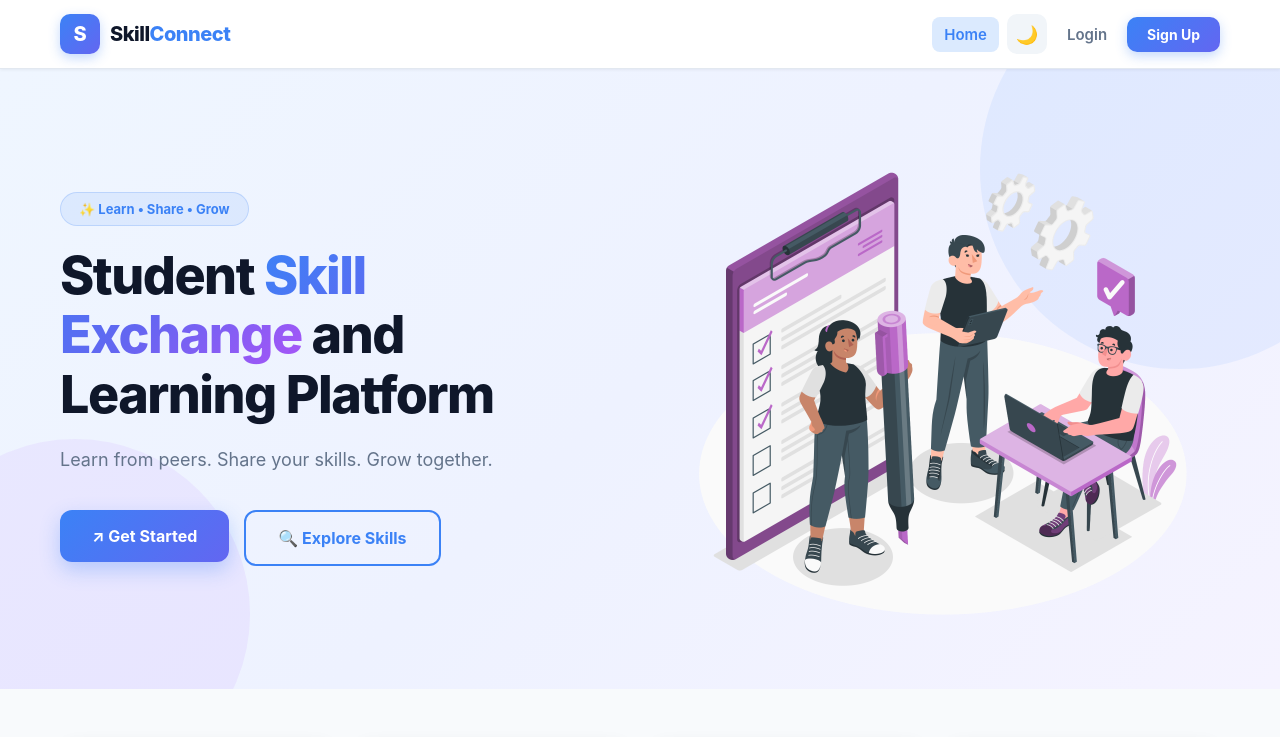
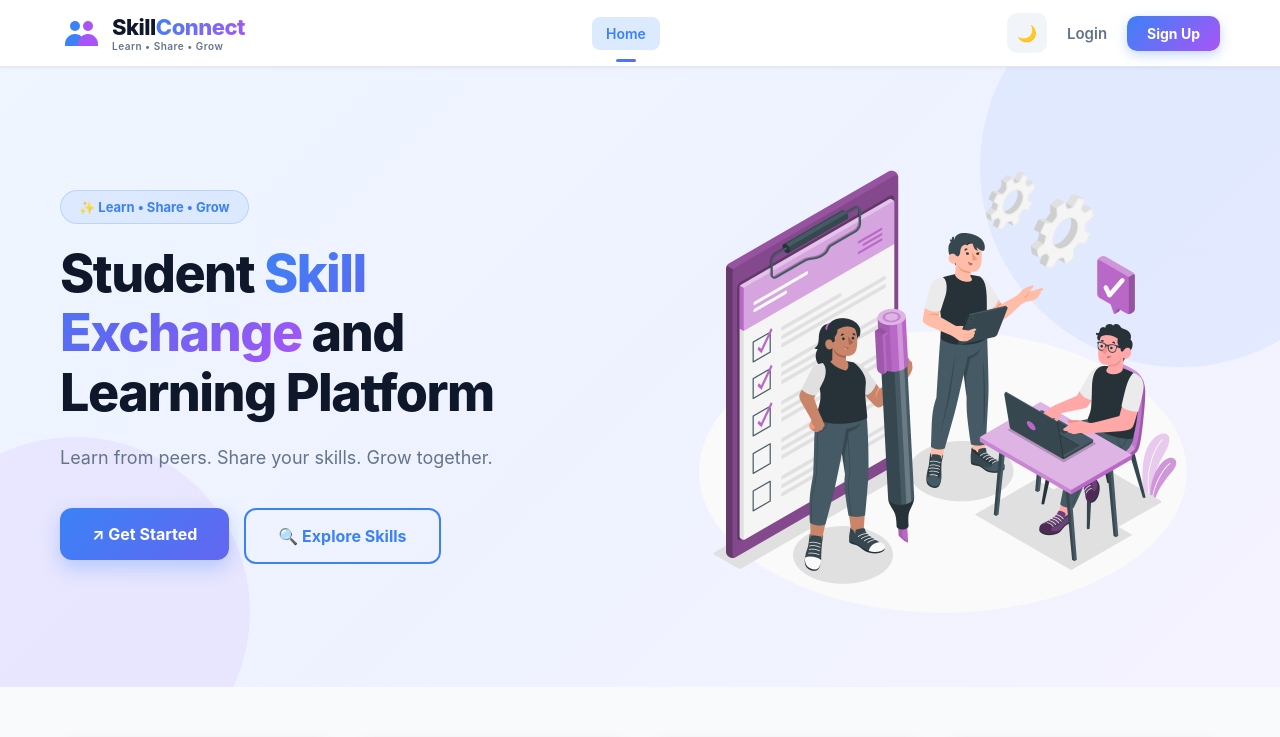
Before and after one commit to tharukasewmini1230-creator/SkillConnect, a React app in the folder frontend/: page / in a window 1280 px wide. Shown: the top 737 px of the page. Built offline with nearby package versions, Linux system fonts and the light colour scheme; no server answers; the HTML template or start-up script is replaced by a standard one.

Commit message:
feat: enhance Navbar with notifications feature and improved layout

```diff
--- a/frontend/src/components/Navbar.jsx
+++ b/frontend/src/components/Navbar.jsx
@@ -11,6 +11,7 @@ const Navbar = () => {
 
   const [searchQuery, setSearchQuery] = useState('');
   const [showUserMenu, setShowUserMenu] = useState(false);
+  const [showNotifications, setShowNotifications] = useState(false);
 
   const handleLogout = () => {
     logout();
@@ -28,6 +29,14 @@ const Navbar = () => {
 
   const isActive = (path) => location.pathname === path;
 
+  const navLinks = [
+    { path: '/', label: 'Home', requireAuth: false },
+    { path: '/matches', label: 'Explore', requireAuth: true },
+    { path: '/dashboard', label: 'My Skills', requireAuth: true },
+    { path: '/sessions', label: 'Sessions', requireAuth: true, comingSoon: true },
+    { path: '/community', label: 'Community', requireAuth: true, comingSoon: true }
+  ];
+
   return (
     <nav style={{
       background: 'var(--white)',
@@ -41,50 +50,122 @@ const Navbar = () => {
         display: 'flex',
         justifyContent: 'space-between',
         alignItems: 'center',
-        padding: '14px 20px',
+        padding: '12px 20px',
         gap: '20px'
       }}>
 
-        {/* Logo */}
-        <Link to="/" style={{ display: 'flex', alignItems: 'center', gap: '10px', flexShrink: 0 }}>
-          <div style={{
-            width: '40px',
-            height: '40px',
-            borderRadius: '10px',
-            background: 'linear-gradient(135deg, #3B82F6 0%, #6366F1 100%)',
-            display: 'flex',
-            alignItems: 'center',
-            justifyContent: 'center',
-            color: '#fff',
+        {/* ============================================
+            LOGO WITH TAGLINE
+            ============================================ */}
+        <Link to="/" style={{ display: 'flex', alignItems: 'center', gap: '10px', flexShrink: 0, textDecoration: 'none' }}>
+          {/* People Icon SVG */}
+          <svg width="42" height="42" viewBox="0 0 42 42" xmlns="http://www.w3.org/2000/svg">
+            <defs>
+              <linearGradient id="logoGrad" x1="0%" y1="0%" x2="100%" y2="100%">
+                <stop offset="0%" stopColor="#3B82F6" />
+                <stop offset="100%" stopColor="#A855F7" />
+              </linearGradient>
+            </defs>
+            {/* Left person (blue) */}
+            <circle cx="15" cy="14" r="5" fill="#3B82F6" />
+            <path d="M5 32c0-5.5 4.5-10 10-10s10 4.5 10 10v2H5v-2z" fill="#3B82F6" />
+            {/* Right person (purple) */}
+            <circle cx="28" cy="14" r="5" fill="#A855F7" />
+            <path d="M18 32c0-5.5 4.5-10 10-10s10 4.5 10 10v2H18v-2z" fill="#A855F7" />
+          </svg>
+
+          <div style={{ display: 'flex', flexDirection: 'column', lineHeight: 1 }}>
+            <span style={{
+              fontSize: '22px',
               fontWeight: '800',
-            fontSize: '20px',
-            boxShadow: '0 4px 12px rgba(59, 130, 246, 0.3)'
+              color: '#0F172A',
+              letterSpacing: '-0.5px',
+              marginBottom: '3px'
             }}>
-            S
+              Skill<span style={{
+                background: 'linear-gradient(135deg, #3B82F6 0%, #A855F7 100%)',
+                WebkitBackgroundClip: 'text',
+                WebkitTextFillColor: 'transparent',
+                backgroundClip: 'text'
+              }}>Connect</span>
+            </span>
+            <span style={{
+              fontSize: '10px',
+              color: 'var(--gray)',
+              fontWeight: '600',
+              letterSpacing: '0.5px'
+            }}>
+              Learn • Share • Grow
+            </span>
           </div>
-          <span style={{
-            fontSize: '20px',
-            fontWeight: '800',
-            color: 'var(--dark)',
-            letterSpacing: '-0.5px'
-          }}>
-            Skill<span style={{ color: '#3B82F6' }}>Connect</span>
-          </span>
         </Link>
 
-        {/* Search Bar (Desktop only) */}
+        {/* ============================================
+            NAV LINKS
+            ============================================ */}
+        <div style={{
+          display: 'flex',
+          gap: '4px',
+          alignItems: 'center',
+          flexWrap: 'wrap'
+        }}>
+          {navLinks
+            .filter((link) => !link.requireAuth || user)
+            .map((link) => (
+              <Link
+                key={link.path}
+                to={link.comingSoon ? '#' : link.path}
+                onClick={(e) => {
+                  if (link.comingSoon) {
+                    e.preventDefault();
+                    alert(`${link.label} page is coming soon! 🚀`);
+                  }
+                }}
+                style={{
+                  color: isActive(link.path) ? '#3B82F6' : 'var(--gray)',
+                  fontSize: '14px',
+                  fontWeight: '600',
+                  padding: '8px 14px',
+                  borderRadius: '8px',
+                  background: isActive(link.path) ? 'var(--primary-light)' : 'transparent',
+                  transition: 'all 0.2s',
+                  position: 'relative'
+                }}
+              >
+                {link.label}
+                {isActive(link.path) && (
+                  <span style={{
+                    position: 'absolute',
+                    bottom: '-12px',
+                    left: '50%',
+                    transform: 'translateX(-50%)',
+                    width: '20px',
+                    height: '3px',
+                    borderRadius: '2px',
+                    background: 'linear-gradient(135deg, #3B82F6 0%, #6366F1 100%)'
+                  }} />
+                )}
+              </Link>
+            ))}
+        </div>
+
+        {/* ============================================
+            SEARCH BAR
+            ============================================ */}
         {user && (
           <form onSubmit={handleSearch} style={{
             flex: 1,
-            maxWidth: '400px',
+            maxWidth: '300px',
             display: 'flex',
             alignItems: 'center',
             background: 'var(--light-gray)',
             borderRadius: '10px',
-            padding: '8px 15px',
-            gap: '10px'
+            padding: '9px 15px',
+            gap: '10px',
+            border: '1px solid transparent',
+            transition: 'all 0.2s'
           }}>
-            <span style={{ fontSize: '16px', color: 'var(--gray)' }}>🔍</span>
+            <span style={{ fontSize: '15px', color: 'var(--gray)' }}>🔍</span>
             <input
               type="text"
               placeholder="Search skills, people..."
@@ -94,7 +175,7 @@ const Navbar = () => {
                 flex: 1,
                 border: 'none',
                 background: 'transparent',
-                fontSize: '14px',
+                fontSize: '13px',
                 color: 'var(--dark)',
                 outline: 'none'
               }}
@@ -102,34 +183,10 @@ const Navbar = () => {
           </form>
         )}
 
-        {/* Right Side */}
+        {/* ============================================
+            RIGHT SIDE - NOTIFICATIONS, THEME, USER
+            ============================================ */}
         <div style={{ display: 'flex', gap: '8px', alignItems: 'center', flexShrink: 0 }}>
-
-          <Link to="/" style={{
-            color: isActive('/') ? '#3B82F6' : 'var(--gray)',
-            fontSize: '15px',
-            fontWeight: '600',
-            padding: '8px 12px',
-            borderRadius: '8px',
-            background: isActive('/') ? 'var(--primary-light)' : 'transparent',
-            transition: 'all 0.2s'
-          }}>
-            Home
-          </Link>
-
-          {user ? (
-            <>
-              <Link to="/dashboard" style={{
-                color: isActive('/dashboard') ? '#3B82F6' : 'var(--gray)',
-                fontSize: '15px',
-                fontWeight: '600',
-                padding: '8px 12px',
-                borderRadius: '8px',
-                background: isActive('/dashboard') ? 'var(--primary-light)' : 'transparent',
-                transition: 'all 0.2s'
-              }}>
-                Dashboard
-              </Link>
 
           {/* Theme Toggle */}
           <button
@@ -141,7 +198,7 @@ const Navbar = () => {
               borderRadius: '10px',
               background: theme === 'light' ? 'var(--light-gray)' : '#334155',
               color: theme === 'light' ? 'var(--gray)' : '#FBBF24',
-                  fontSize: '18px',
+              fontSize: '16px',
               display: 'flex',
               alignItems: 'center',
               justifyContent: 'center',
@@ -151,15 +208,101 @@ const Navbar = () => {
             {theme === 'light' ? '🌙' : '☀️'}
           </button>
 
+          {user ? (
+            <>
+              {/* Notification Bell */}
+              <div style={{ position: 'relative' }}>
+                <button
+                  onClick={() => {
+                    setShowNotifications(!showNotifications);
+                    setShowUserMenu(false);
+                  }}
+                  style={{
+                    width: '40px',
+                    height: '40px',
+                    borderRadius: '10px',
+                    background: 'var(--light-gray)',
+                    color: 'var(--gray)',
+                    fontSize: '16px',
+                    display: 'flex',
+                    alignItems: 'center',
+                    justifyContent: 'center',
+                    position: 'relative'
+                  }}
+                >
+                  🔔
+                  <span style={{
+                    position: 'absolute',
+                    top: '-3px',
+                    right: '-3px',
+                    background: '#EF4444',
+                    color: '#fff',
+                    fontSize: '10px',
+                    fontWeight: '700',
+                    width: '18px',
+                    height: '18px',
+                    borderRadius: '50%',
+                    display: 'flex',
+                    alignItems: 'center',
+                    justifyContent: 'center',
+                    border: '2px solid var(--white)'
+                  }}>
+                    3
+                  </span>
+                </button>
+
+                {/* Notifications Dropdown */}
+                {showNotifications && (
+                  <div style={{
+                    position: 'absolute',
+                    top: 'calc(100% + 10px)',
+                    right: 0,
+                    background: 'var(--white)',
+                    borderRadius: '12px',
+                    boxShadow: '0 10px 25px rgba(15, 23, 42, 0.12)',
+                    border: '1px solid var(--border)',
+                    minWidth: '300px',
+                    padding: '15px',
+                    zIndex: 1000,
+                    animation: 'fadeIn 0.2s ease-out'
+                  }}>
+                    <h4 style={{ fontSize: '14px', fontWeight: '700', color: 'var(--dark)', marginBottom: '12px' }}>
+                      Notifications
+                    </h4>
+                    <div style={{ display: 'flex', flexDirection: 'column', gap: '10px' }}>
+                      <div style={{ padding: '10px', borderRadius: '8px', background: 'var(--light-gray)' }}>
+                        <p style={{ fontSize: '13px', color: 'var(--dark)', fontWeight: '500' }}>
+                          🎉 Welcome to SkillConnect!
+                        </p>
+                        <p style={{ fontSize: '11px', color: 'var(--gray)', marginTop: '3px' }}>
+                          Just now
+                        </p>
+                      </div>
+                      <div style={{ padding: '10px', borderRadius: '8px' }}>
+                        <p style={{ fontSize: '13px', color: 'var(--dark)', fontWeight: '500' }}>
+                          ✨ Add your skills to find matches
+                        </p>
+                        <p style={{ fontSize: '11px', color: 'var(--gray)', marginTop: '3px' }}>
+                          Yesterday
+                        </p>
+                      </div>
+                    </div>
+                  </div>
+                )}
+              </div>
+
               {/* User Menu */}
               <div style={{ position: 'relative' }}>
                 <button
-                  onClick={() => setShowUserMenu(!showUserMenu)}
+                  onClick={() => {
+                    setShowUserMenu(!showUserMenu);
+                    setShowNotifications(false);
+                  }}
                   style={{
                     display: 'flex',
                     alignItems: 'center',
                     gap: '8px',
-                    padding: '6px 12px 6px 6px',
+                    padding: '5px 12px 5px 5px',
                     background: 'var(--light-gray)',
                     borderRadius: '30px',
                     transition: 'all 0.2s'
@@ -169,7 +312,7 @@ const Navbar = () => {
                     width: '32px',
                     height: '32px',
                     borderRadius: '50%',
-                    background: 'linear-gradient(135deg, #3B82F6 0%, #6366F1 100%)',
+                    background: 'linear-gradient(135deg, #3B82F6 0%, #A855F7 100%)',
                     display: 'flex',
                     alignItems: 'center',
                     justifyContent: 'center',
@@ -191,7 +334,7 @@ const Navbar = () => {
                   </span>
                 </button>
 
-                {/* Dropdown Menu */}
+                {/* User Dropdown */}
                 {showUserMenu && (
                   <div style={{
                     position: 'absolute',
@@ -234,7 +377,27 @@ const Navbar = () => {
                       onMouseEnter={(e) => e.currentTarget.style.background = 'var(--light-gray)'}
                       onMouseLeave={(e) => e.currentTarget.style.background = 'transparent'}
                     >
-                      📊 Dashboard
+                      📊 My Skills
+                    </Link>
+
+                    <Link
+                      to="/matches"
+                      onClick={() => setShowUserMenu(false)}
+                      style={{
+                        display: 'flex',
+                        alignItems: 'center',
+                        gap: '10px',
+                        padding: '10px 12px',
+                        borderRadius: '8px',
+                        fontSize: '14px',
+                        color: 'var(--dark)',
+                        fontWeight: '500',
+                        transition: 'all 0.2s'
+                      }}
+                      onMouseEnter={(e) => e.currentTarget.style.background = 'var(--light-gray)'}
+                      onMouseLeave={(e) => e.currentTarget.style.background = 'transparent'}
+                    >
+                      🎯 Explore Matches
                     </Link>
 
                     <Link
@@ -286,25 +449,6 @@ const Navbar = () => {
             </>
           ) : (
             <>
-              <button
-                onClick={toggleTheme}
-                title={theme === 'light' ? 'Switch to Dark Mode' : 'Switch to Light Mode'}
-                style={{
-                  width: '40px',
-                  height: '40px',
-                  borderRadius: '10px',
-                  background: theme === 'light' ? 'var(--light-gray)' : '#334155',
-                  color: theme === 'light' ? 'var(--gray)' : '#FBBF24',
-                  fontSize: '18px',
-                  display: 'flex',
-                  alignItems: 'center',
-                  justifyContent: 'center',
-                  transition: 'all 0.3s ease'
-                }}
-              >
-                {theme === 'light' ? '🌙' : '☀️'}
-              </button>
-
               <Link to="/login" style={{
                 color: isActive('/login') ? '#3B82F6' : 'var(--gray)',
                 fontSize: '15px',
@@ -319,7 +463,7 @@ const Navbar = () => {
               <Link to="/register">
                 <button style={{
                   padding: '9px 20px',
-                  background: 'linear-gradient(135deg, #3B82F6 0%, #6366F1 100%)',
+                  background: 'linear-gradient(135deg, #3B82F6 0%, #A855F7 100%)',
                   color: '#fff',
                   borderRadius: '10px',
                   fontSize: '14px',
```
Lines whose indentation alone changed are shown as unchanged.
